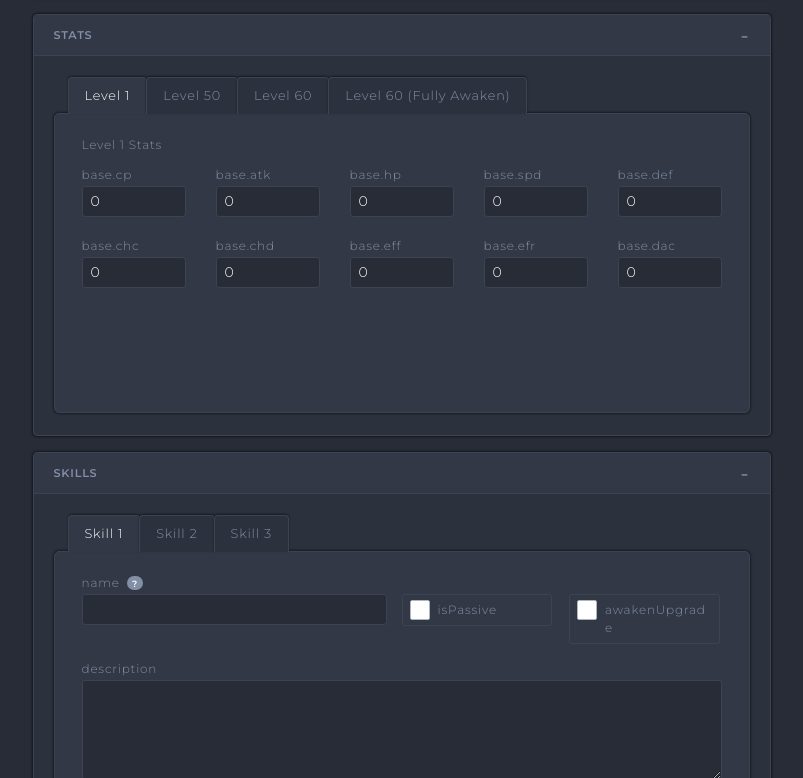
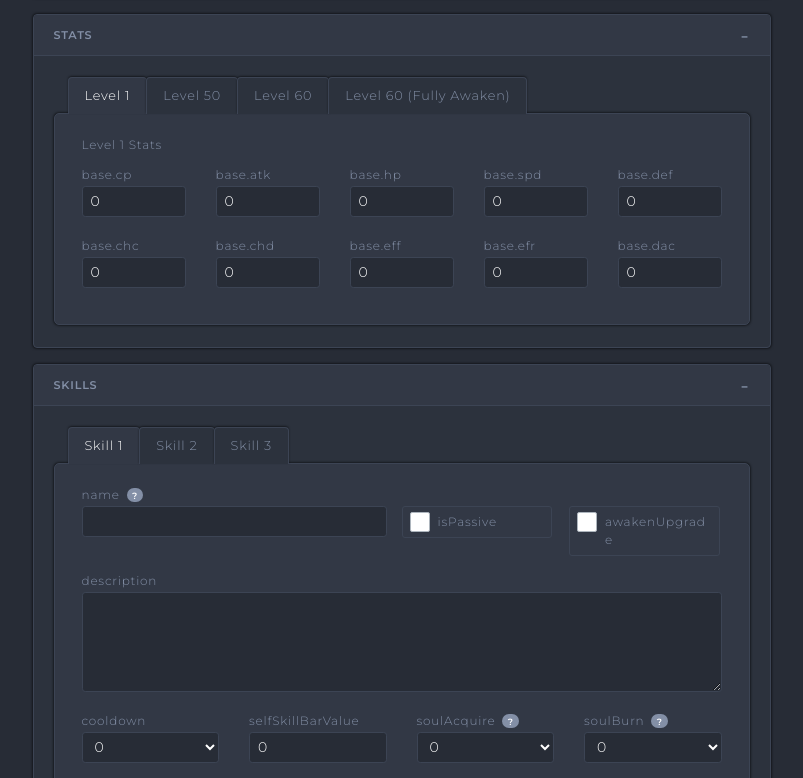
Before and after one commit to EpicSevenDB/e7-databuilder, a React app: page / in a window 1280 px wide. Shown: the part 842-1620 px from the top of the page, without its empty margins (271-1074 px from the left). Built offline with nearby package versions, Linux system fonts and the light colour scheme.

Commit message:
Min height for tabs no longer required

```diff
--- a/src/scss/_tabs.scss
+++ b/src/scss/_tabs.scss
@@ -51,7 +51,6 @@
     margin-top: 0px;
     padding: 12px 12px 24px 12px;
     box-shadow: $shadows;
-    min-height: 300px;
     transition: $ease;
 }
 
```
